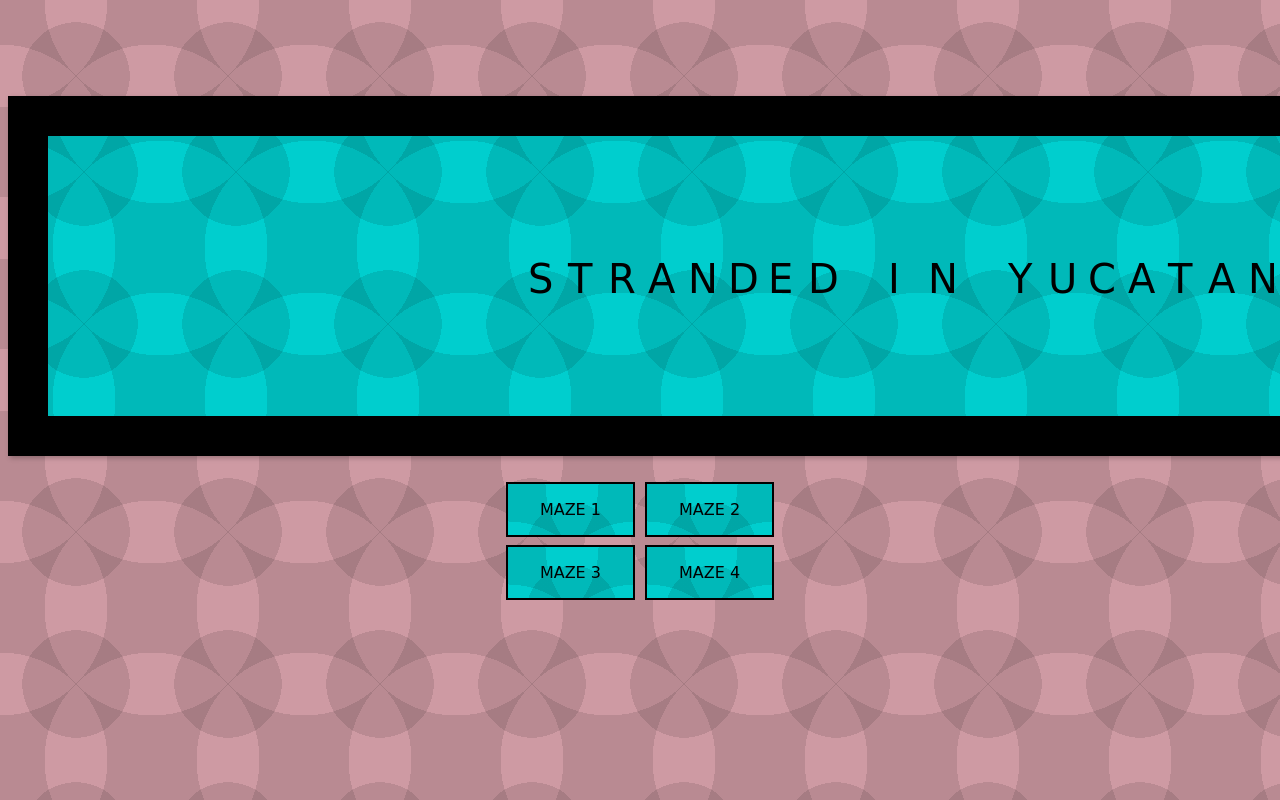
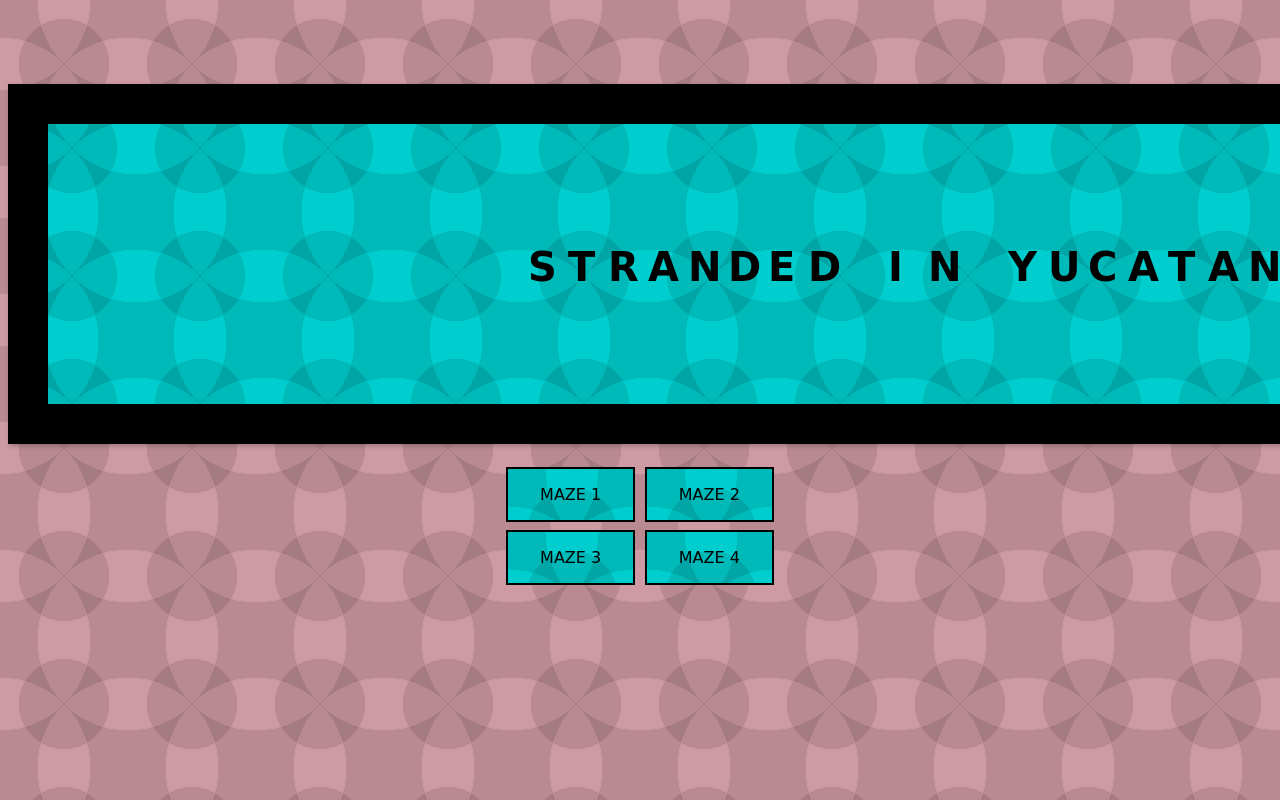
Before and after one commit to strandedsog/immunity-maze, a PHP site: page /index.php in a window 1280 px wide; the page is wider, and only the part inside the window is pictured. Run offline with PHP 8.4, Linux system fonts and the light colour scheme.

Commit message:
Update mazing.css

```diff
--- a/mazing.css
+++ b/mazing.css
@@ -3,6 +3,7 @@
   background-image: radial-gradient(circle at 0% 0%, transparent 50%, rgba(0,0,0,0.1) 50%), radial-gradient(circle at center, rgba(0,0,0,0.1) 50%, transparent 50%), radial-gradient(circle at 100% 100%, transparent 50%, rgba(0,0,0,0.1) 50%), radial-gradient(circle at 0% 100%, transparent 50%, rgba(0,0,0,0.1) 50%), radial-gradient(circle at 100% 0%, transparent 50%, rgba(0,0,0,0.1) 50%);
   background-size: 8em 8em;
   font-family: 'Montserrat', cursive !IMPORTANT;
+  font-weight: 700; !important /* black */
   font-size: 19px;
 }
 #maze_container {
```
